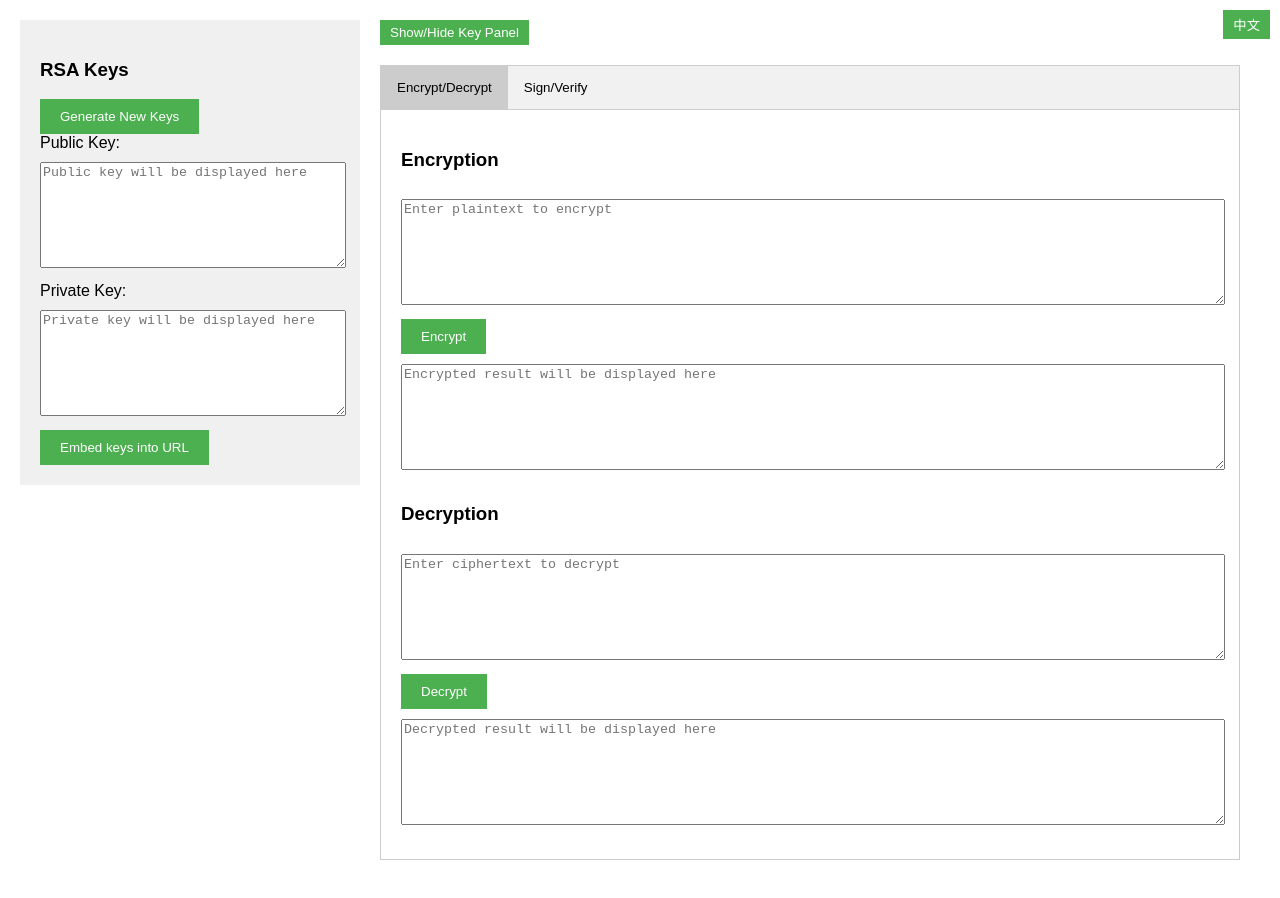
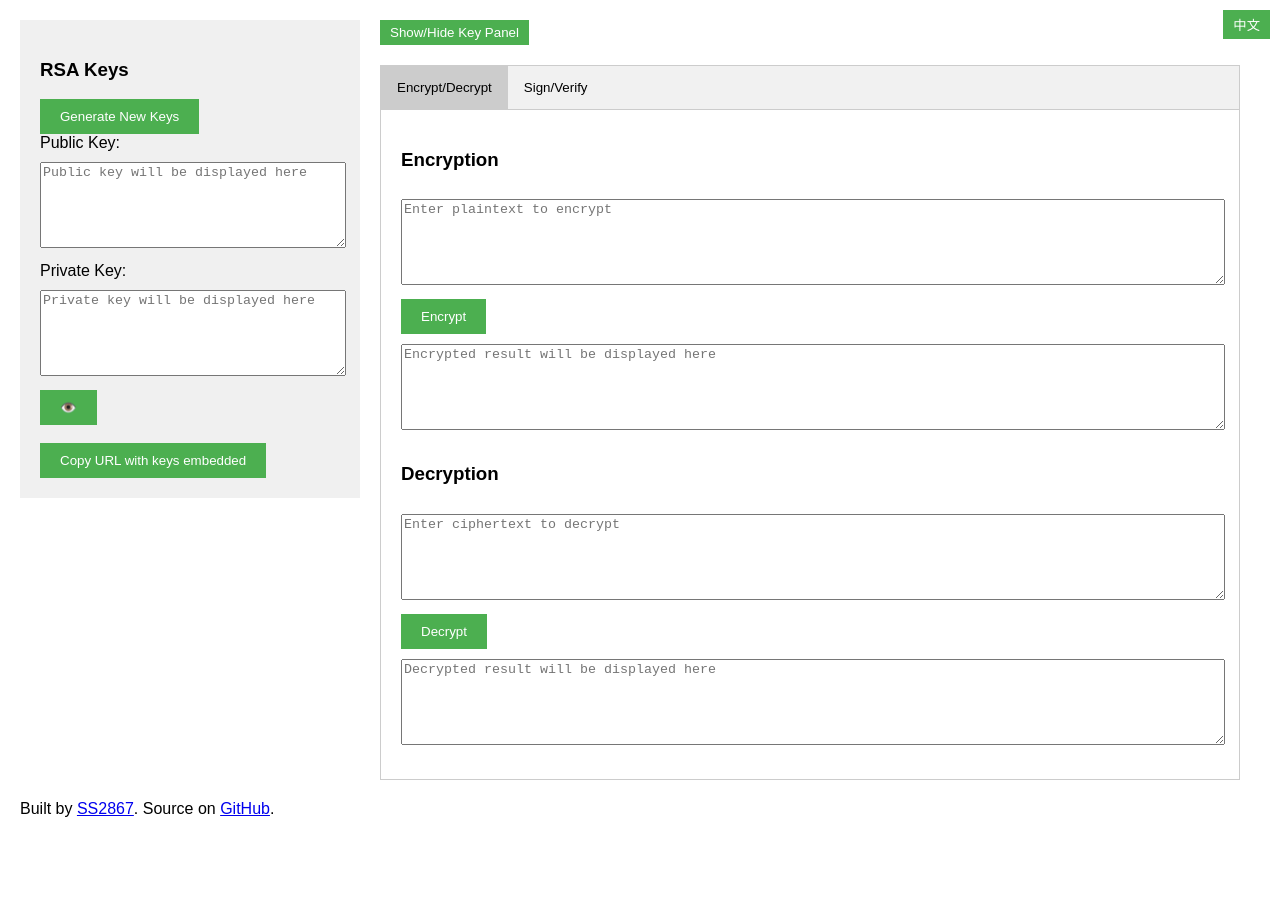
Before and after one commit to SS2867/RSAWeb, a plain HTML site: page index.html in a window 1280 px wide. After the commit the page ends 838 px from the top, so only its background shows below. Drawn offline with Linux system fonts and the light colour scheme.

Commit message:
Add files via upload

```diff
--- a/index.html
+++ b/index.html
@@ -76,12 +76,21 @@
 
         textarea {
             width: 100%;
-            height: 100px;
+            height: 80px;
             margin: 10px 0;
         }
-
+        .password {
+            -webkit-text-security: disc !important;
+        }
         .button {
             background: #4CAF50;
+            color: white;
+            padding: 10px 20px;
+            border: none;
+            cursor: pointer;
+        }
+        .button:active {
+            background: #38803a;
             color: white;
             padding: 10px 20px;
             border: none;
@@ -107,7 +116,9 @@
         </div>
         <div>
             <label data-i18n="privateKey">私钥:</label>
-            <textarea id="privateKey" data-placeholder-i18n="privateKeyPlaceholder"></textarea>
+            <textarea id="privateKey" class="password" data-placeholder-i18n="privateKeyPlaceholder"></textarea>
+            <button id="togglePrivateKeyVisibility" class="button" onclick="togglePrivateKeyVisibility()">👁️</button>
+            <br><br>
         </div>
         <button id="embedToUrl" class="button" onclick="embedToUrl()" data-i18n="embedToUrl">生成新密钥</button>
     </div>
@@ -145,6 +156,10 @@
         </div>
     </div>
 
+    <footer>
+        Built by <a href="https://github.com/SS2867">SS2867</a>. Source on <a href="https://github.com/SS2867/RSAWeb">GitHub</a>.
+    </footer>
+
     <script>
         const translations = {
             zh: {
@@ -156,9 +171,11 @@
                 privateKey: "私钥:",
                 publicKeyPlaceholder: "公钥将在此显示",
                 privateKeyPlaceholder: "私钥将在此显示",
+                showPrivateKeyConfirm: "警告：私钥必须安全妥善存储，且不应与任何人共享！\n确定要展示私钥吗？",
                 pleaseWait: "请稍等",
                 generateNewKeysConfirm: "生成新密钥将覆盖密钥面板现有密钥，真的要生成新密钥吗？",
-                embedToUrl: "嵌入密钥至URL",
+                embedToUrl: "复制嵌入密钥的URL",
+                embedPrivateKeyConfirm: "要将私钥一并嵌入URL吗？\n警告：嵌有私钥的URL必须安全妥善存储，且不应与任何人共享！",
                 encryptDecrypt: "加密/解密",
                 signVerify: "签名/验证",
                 encryption: "加密",
@@ -193,9 +210,13 @@
                 privateKey: "Private Key:",
                 publicKeyPlaceholder: "Public key will be displayed here",
                 privateKeyPlaceholder: "Private key will be displayed here",
+                showPrivateKeyConfirm: "WARNING: Private keys must be stored securely and should not be shared with anyone! \n"+
+                    "Are you sure you want to show your private key?",
                 pleaseWait: "Please wait",
                 generateNewKeysConfirm: "Generating a new key will overwrite the existing key in the key panel. Do you really want to generate a new key?",
-                embedToUrl: "Embed keys into URL",
+                embedToUrl: "Copy URL with keys embedded",
+                embedPrivateKeyConfirm: "Do you want to embed the private key in the URL? \n"+
+                    "WARNING: URLs with embedded private keys must be stored securely and should not be shared with anyone!",
                 encryptDecrypt: "Encrypt/Decrypt",
                 signVerify: "Sign/Verify",
                 encryption: "Encryption",
@@ -245,26 +266,12 @@
             document.title = translations[currentLang].title;
         }
 
+
         function switchLanguage() {
             currentLang = currentLang === 'zh' ? 'en' : 'zh';
             updateLanguageDisplay();
         }
 
-
-        function verifySignature() {
-            const publicKeyPem = document.getElementById('publicKey').value;
-            const publicKey = forge.pki.publicKeyFromPem(publicKeyPem);
-            const message = document.getElementById('verifyMessage').value;
-            const signature = forge.util.decode64(document.getElementById('verifySignature').value);
-
-            const md = forge.md.sha256.create();
-            md.update(message, 'utf8');
-
-            const valid = publicKey.verify(md.digest().bytes(), signature);
-            document.getElementById('verifyResult').innerHTML = valid ?
-                `<span style="color:green">${translations[currentLang].success}</span>` :
-                `<span style="color:red">${translations[currentLang].failure}</span>`;
-        }
 
         // 在页面加载时初始化语言
         document.addEventListener('DOMContentLoaded', () => {
@@ -288,17 +295,35 @@
             }
         }
 
+        function togglePrivateKeyVisibility(){
+            const privateKeyElement = document.getElementById("privateKey");
+            if(privateKeyElement.classList.contains("password")){
+                if(window.confirm(translations[currentLang].showPrivateKeyConfirm)){
+                    privateKeyElement.classList.remove("password");}
+            }else{privateKeyElement.classList.add("password");}
+        }
+        function updateTogglePrivateKeyVisibility(){
+            const privateKeyElement = document.getElementById("privateKey");
+            if(!privateKeyElement.value){
+                if(!privateKeyElement.classList.contains("password")){privateKeyElement.classList.add("password");}
+            }
+        }
+
         function embedToUrl(){
             let currentUrl = new URL(window.location.href);
             let params = new URLSearchParams();
             params.set('tab', document.getElementsByClassName("active")[0].id.slice(3));
             params.set('lang', currentLang);
-            ["publicKey", "privateKey"].forEach((i)=>{
+            /*["publicKey", "privateKey"].forEach((i)=>{
                 const value = document.getElementById(i).value
                 if(value){params.set(i, value)}
-            })
+            })*/
+            params.set("publicKey", document.getElementById("publicKey").value);
+            params.set("privateKey", document.getElementById("privateKey").value&&
+                window.confirm(translations[currentLang].embedPrivateKeyConfirm)? document.getElementById("privateKey").value:"");
             currentUrl.search = params.toString();
-            window.history.replaceState({}, '', currentUrl);
+            //window.history.replaceState({}, '', currentUrl);
+            setTimeout(()=>navigator.clipboard.writeText(currentUrl), 0);
         }
 
         // 标签切换功能
@@ -336,6 +361,7 @@
                 setTimeout( ()=>{
                     generateKeysButton.innerHTML = translations[currentLang].generateKeys;
                     generateKeysButton.removeAttribute("disabled");
+                    updateTogglePrivateKeyVisibility();
                 }, 0);
             }, 0);
         }
@@ -389,6 +415,7 @@
         function verifySignature() {
             const publicKeyPem = document.getElementById('publicKey').value;
             const message = document.getElementById('verifyMessage').value;
+            ["verifyResultSuccess", "verifyResultFailure"].forEach(i=>document.getElementById(i).style.display="none");
 
             const md = forge.md.sha256.create();
             md.update(message, 'utf8');
@@ -411,7 +438,7 @@
         if(urlParams.get("tab") && parseInt(urlParams.get("tab"))>=0){
             try{document.getElementById("tab"+(parseInt(urlParams.get("tab"))-0)).click()}catch(e){throw e;}
         }
-
+        updateTogglePrivateKeyVisibility();
     </script>
 </body>
 </html>
```
